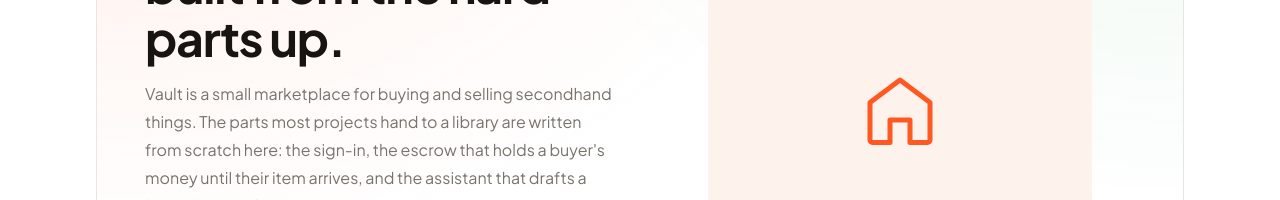
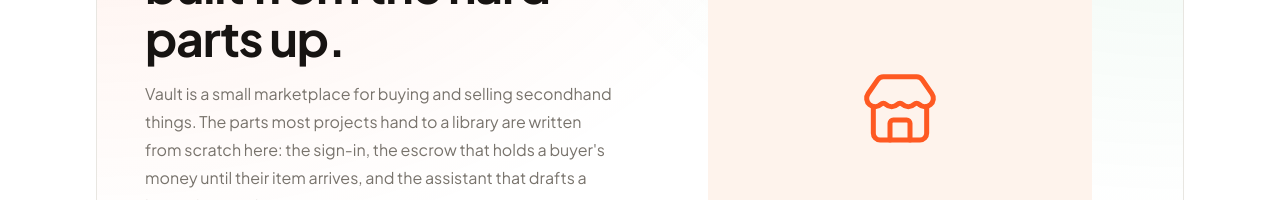
Before and after one commit to NichoHo/Vault, a Next.js app in the folder web/: page / in a window 1280 px wide. Shown: the part 280-480 px from the top of the page. Built offline with nearby package versions, Linux system fonts and the light colour scheme; no server answers.

Commit message:
refactor(web): use lucide-react Store icon instead of a hand-rolled SVG

```diff
--- a/web/app/page.tsx
+++ b/web/app/page.tsx
@@ -1,3 +1,4 @@
+import { Store } from "lucide-react";
 import Link from "next/link";
 import CategoryChips from "@/components/CategoryChips";
 import ListingCard from "@/components/ListingCard";
@@ -87,20 +88,7 @@
                 </>
               ) : (
                 <div className="flex h-full items-center justify-center rounded-panel bg-primary-tint">
-                  <svg
-                    viewBox="0 0 24 24"
-                    fill="none"
-                    stroke="currentColor"
-                    strokeWidth="1.5"
-                    aria-hidden="true"
-                    className="h-20 w-20 text-primary"
-                  >
-                    <path
-                      strokeLinecap="round"
-                      strokeLinejoin="round"
-                      d="M3 9.75 12 3l9 6.75V21a.75.75 0 0 1-.75.75H15v-6.75H9v6.75H3.75A.75.75 0 0 1 3 21V9.75Z"
-                    />
-                  </svg>
+                  <Store className="h-20 w-20 text-primary" strokeWidth={1.5} aria-hidden="true" />
                 </div>
               )}
             </div>
```
